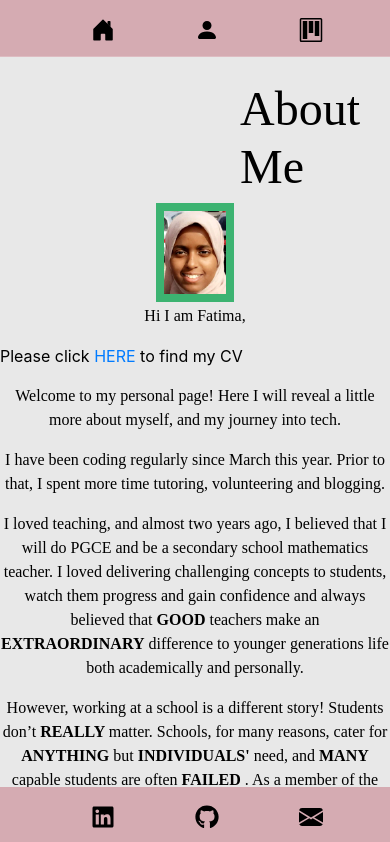
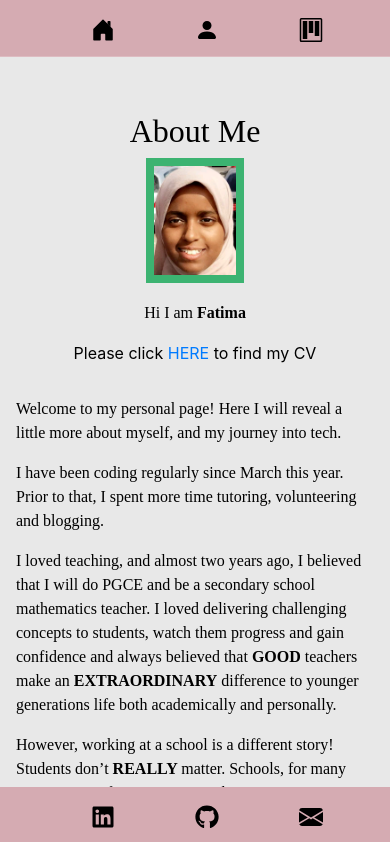
Before and after one commit to FatimaAbdimalik/portfolio, a React (Create React App) app: page /about in a window 390 px wide. Shown: the top 842 px of the page. Built offline with nearby package versions, Linux system fonts and the light colour scheme; a web font is replaced by a local one.

Commit message:
more responsive

```diff
--- a/src/components/About/About.css
+++ b/src/components/About/About.css
@@ -1,4 +1,16 @@
+.title {
+  margin-top: 5rem;
+  margin-left: 15rem;
+}
+
 .centred-text {
+  font-size: 1.5rem;
+  margin: 3rem 7rem 0rem 7rem;
+  text-align: start;
+}
+
+.responsive-text {
+  margin-top: 1rem;
   text-align: center;
 }
 .photo {
@@ -9,13 +21,21 @@
 }
 
 @media (max-width: 720px) {
-  .responsive-text {
+  .centred-text {
+    font-size: 1rem;
+    margin: 2rem 1rem 0rem 1rem;
     text-align: left;
   }
 
   .photo {
-    width: 20%;
-    height: 36%;
+    width: 25%;
+    height: 41%;
     border: 0.5rem solid #3cb371;
   }
+  .title {
+    margin-top: 7rem;
+    margin-left: 0;
+    text-align: center;
+    font-size: 2rem;
+  }
 }
--- a/src/components/About/About.js
+++ b/src/components/About/About.js
@@ -2,101 +2,23 @@ import React from "react";
 import "../Home/Home.css";
 import "./About.css";
 import photo from "./../../images/photo.png";
-// import { Button, Modal } from "react-bootstrap";
 
 const About = () => {
-  // const [show, setShow] = useState(false);
-
-  // const handleClose = () => {
-  //   return setShow(false);
-  // };
-  // const handleShow = () => {
-  //   return setShow(true);
-  // };
-
   return (
     <div>
       <div>
         <div>
           <div>
-            <h1 className="intro">About Me</h1>
+            <h1 className="title">About Me</h1>
           </div>
-          {/* <Button
-                variant="secondary"
-                onClick={handleShow}
-                style={{
-                  backgroundColor: "black",
-                  marginTop: "1rem",
-                  marginBottom: "1rem",
-                }}
-              >
-                Resume{" "}
-              </Button>
-              <Modal
-                show={show}
-                onHide={handleClose}
-                aria-labelledby="contained-modal-title-vcenter"
-                centered
-              >
-                <div className="background">
-                  <Modal.Header closeButton>
-                    <Modal.Title>Employment/Work Experience</Modal.Title>
-                  </Modal.Header>
-                  <Modal.Body>
-                    <div className="timeline">
-                      <div className="container left">
-                        <div className="resume_container">
-                          <h2>Feb 2020 - Oct 2020</h2>
-                          <p>Software Trainee at CYF.</p>
+
+          <div style={{ display: "flex", justifyContent: "center" }}>
+            <img src={photo} alt="" className="photo" />
           </div>
-                      </div>
-                      <div className="container right">
-                        <div className="resume_container">
-                          <h2>Mar 2020 - July 2020</h2>
-                          <p>Software Developer at Tech Returners</p>
-                        </div>
-                      </div>
-                      <div className="container left">
-                        <div className="resume_container">
-                          <h2>Aug 2018 - Present</h2>
-                          <p>Private Tutor.</p>
-                        </div>
-                      </div>
-                      <div className="container right">
-                        <div className="resume_container">
-                          <h2>Sep 2015 - July 2020</h2>
-                          <p>Teaching Assistant</p>
-                        </div>
-                      </div>
-                    </div>
-                  </Modal.Body>
-                  <Modal.Footer>
-                    <Button
-                      variant="secondary"
-                      onClick={handleClose}
-                      style={{ backgroundColor: "black" }}
-                    >
-                      Close
-                    </Button>
-                  </Modal.Footer>
-                </div>
-              </Modal> */}
-          <div style={{ display: "flex", justifyContent: "center" }}>
-            <img
-              src={photo}
-              alt=""
-              // style={{
-              //   width: "10%",
-              //   height: "18%",
-              //   // marginLeft: "30rem",
-              //   border: "0.5rem solid #3cb371 ",
-              // }}
-              className="photo"
-            />
-          </div>
-          <div className="centred-text">
-            <p>Hi I am Fatima,</p>
-            <div style={{ marginBottom: "1rem" }} className="responsive-text">
+          <div className="responsive-text">
+            <p>
+              Hi I am <b>Fatima</b>
+            </p>
             Please click
             <a
               href="https://drive.google.com/file/d/1EgSbDKGwFkMA75xhJP1zqyU-Q5B1HDZZ/view"
@@ -108,6 +30,7 @@ const About = () => {
             </a>{" "}
             to find my CV
           </div>
+          <div className="centred-text">
             <p>
               Welcome to my personal page! Here I will reveal a little more
               about myself, and my journey into tech.
--- a/src/components/Home/Home.css
+++ b/src/components/Home/Home.css
@@ -4,6 +4,19 @@
 .intro {
   margin-top: 5rem;
   margin-left: 15rem;
+}
+
+.main-title {
+  margin-top: 15rem;
+  display: flex;
+  justify-content: center;
+  align-items: center;
+}
+
+.second-title {
+  display: flex;
+  justify-content: center;
+  align-items: center;
 }
 
 .intro_border {
@@ -85,3 +98,12 @@ h4 {
   background-color: #3cb371;
   padding: "5px 5px 5px 5px";
 }
+
+@media (max-width: 720px) {
+  .main-title {
+    font-size: 2rem;
+  }
+  .second-title {
+    font-size: 1.5rem;
+  }
+}
--- a/src/components/Home/Home.js
+++ b/src/components/Home/Home.js
@@ -5,26 +5,8 @@ import { Link } from "react-router-dom";
 const Home = () => {
   return (
     <div>
-      <h1
-        style={{
-          marginTop: "15rem",
-          display: "flex",
-          justifyContent: "center",
-          alignItems: "center",
-        }}
-      >
-        Hi, I am Fatima,{" "}
-      </h1>
-      <h1
-        style={{
-          display: "flex",
-          justifyContent: "center",
-          alignItems: "center",
-        }}
-      >
-        {" "}
-        Your Next Junior Software Engineer
-      </h1>
+      <h1 className="main-title">Hi, I am Fatima, </h1>
+      <h1 className="second-title"> Your Next Junior Software Engineer</h1>
       <div
         style={{
           marginTop: "2rem",
--- a/src/components/Projects/Projects.js
+++ b/src/components/Projects/Projects.js
@@ -80,7 +80,7 @@ const Projects = () => {
   ];
   return (
     <div>
-      <div className="intro">
+      <div className="title">
         <h1>Projects</h1>
       </div>
       <ProjectCards data={data} />
```
Lines whose indentation alone changed are shown as unchanged.
